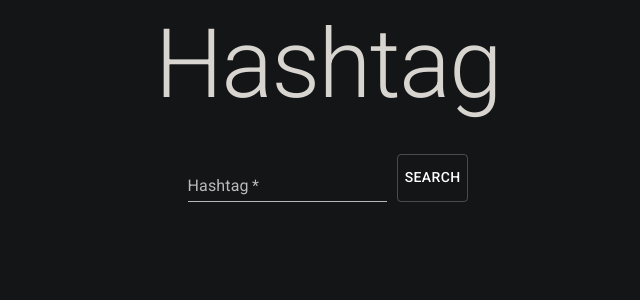
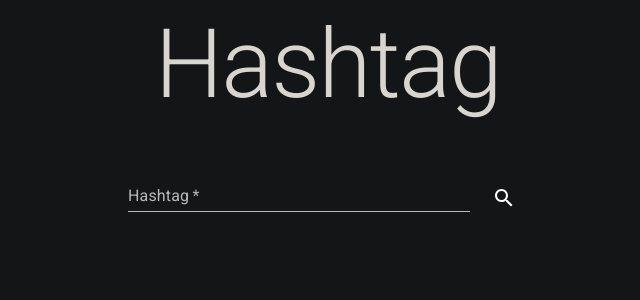
Before and after one commit to wenked/bipcarroschallenge, a React (Create React App) app in the folder frontend/: page / in a window 1280 px wide. Shown: the top 300 px of the page, without its empty margins (312-952 px from the left). Built offline with nearby package versions, Linux system fonts and the light colour scheme.

Commit message:
aumentando o tamanho da searchBox

```diff
--- a/frontend/package.json
+++ b/frontend/package.json
@@ -4,6 +4,7 @@
   "private": true,
   "dependencies": {
     "@material-ui/core": "^4.11.3",
+    "@material-ui/icons": "^4.11.2",
     "@testing-library/jest-dom": "^5.11.4",
     "@testing-library/react": "^11.1.0",
     "@testing-library/user-event": "^12.1.10",
--- a/frontend/src/components/RecentHashtagsBox.tsx
+++ b/frontend/src/components/RecentHashtagsBox.tsx
@@ -22,6 +22,7 @@ const RecentHashtagsBox: React.FC<RecentHashtagsBoxProps> = ({
 				flexDirection: 'column',
 				minHeight: '300px',
 				height: '100%',
+				borderRadius: '8px',
 			}}>
 			{recentHashtags?.map((hashtag, i) => {
 				return (
--- a/frontend/src/components/SearchBox.tsx
+++ b/frontend/src/components/SearchBox.tsx
@@ -1,7 +1,8 @@
 import React from 'react';
 import TextField from '@material-ui/core/TextField';
-import { Button } from '@material-ui/core';
+import { IconButton } from '@material-ui/core';
 import { Hashtags } from '../utils/types';
+import SearchIcon from '@material-ui/icons/Search';
 import axios from 'axios';
 
 interface SearchBoxProps {
@@ -48,18 +49,25 @@ const SearchBox: React.FC<SearchBoxProps> = ({
 		<div>
 			<form
 				onSubmit={onSubmit}
-				style={{ display: 'flex', flexDirection: 'row' }}>
+				style={{
+					display: 'flex',
+					flexDirection: 'row',
+					alignItems: 'center',
+					justifyContent: 'center',
+					width: '400px',
+				}}>
 				<TextField
 					required
 					onChange={onChange}
 					label='Hashtag'
 					size='medium'
-					style={{ color: '#d8d4cf' }}
 					fullWidth
 				/>
-				<Button type='submit' variant='outlined' style={{ marginLeft: '10px' }}>
-					Search
-				</Button>
+				<IconButton
+					type='submit'
+					style={{ marginLeft: '10px', marginTop: '20px' }}>
+					<SearchIcon />
+				</IconButton>
 			</form>
 		</div>
 	);
--- a/frontend/src/components/Tweet.tsx
+++ b/frontend/src/components/Tweet.tsx
@@ -14,6 +14,7 @@ const Tweet: React.FC<tweetProps> = ({ tweet }) => {
 				padding: '10px',
 				border: '1px solid #d8d4cf',
 				width: '500px',
+				borderRadius: '8px',
 			}}>
 			<div style={{ display: 'inline-flex' }}>
 				<Avatar src={`${tweet.twitterUser.profile_img_url}`} />
```
Also changed, not shown: 1 other file (tests, documents, lock files or other folders).
